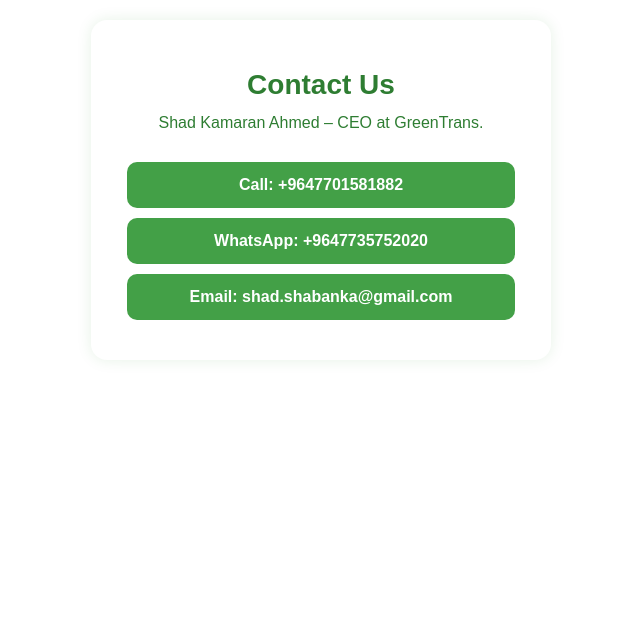
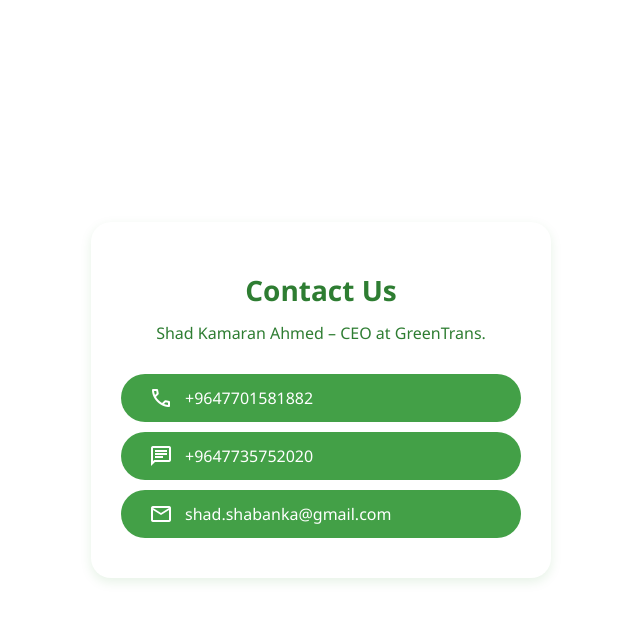
Before and after one commit to contact-info00/Info, a plain HTML site: page index.html in a window 1280 px wide. Shown: the whole page, without its empty margins (319-959 px from the left). Drawn offline with nearby package versions, Linux system fonts and the light colour scheme.

Commit message:
index.html

```diff
--- a/index.html
+++ b/index.html
@@ -1,62 +1,83 @@
 <!DOCTYPE html>
 <html lang="en">
 <head>
-  <meta charset="UTF-8">
-  <meta name="viewport" content="width=device-width, initial-scale=1">
+  <meta charset="UTF-8" />
+  <meta name="viewport" content="width=device-width, initial-scale=1" />
   <title>Contact Shad Kamaran Ahmed</title>
   <style>
     body {
+      font-family: 'Segoe UI', sans-serif;
       background-color: #ffffff;
+      margin: 0;
+      padding: 0;
+      display: flex;
+      justify-content: center;
+      align-items: center;
+      min-height: 100vh;
+    }
+    .card {
+      background: #fff;
+      padding: 30px;
+      border-radius: 20px;
+      box-shadow: 0 4px 12px rgba(0, 128, 0, 0.1);
+      width: 90%;
+      max-width: 400px;
+      text-align: center;
       color: #2e7d32;
-      font-family: 'Arial', sans-serif;
-      margin: 0;
-      padding: 20px;
-      text-align: center;
     }
-    .container {
-      max-width: 400px;
-      margin: auto;
-      padding: 30px;
-      border-radius: 16px;
-      box-shadow: 0 0 15px rgba(0, 128, 0, 0.1);
-      background-color: #ffffff;
-    }
-    h1 {
+    .card h1 {
       font-size: 28px;
       margin-bottom: 10px;
       color: #2e7d32;
     }
-    h2 {
+    .card h2 {
+      font-weight: normal;
       font-size: 16px;
-      font-weight: normal;
       margin-bottom: 30px;
     }
-    .contact-button {
-      display: block;
-      width: 90%;
-      margin: 10px auto;
-      padding: 14px;
-      border-radius: 10px;
-      text-decoration: none;
+    .contact-item {
+      display: flex;
+      align-items: center;
       background-color: #43a047;
       color: white;
-      font-weight: bold;
-      font-size: 16px;
-      transition: 0.3s;
+      padding: 12px 16px;
+      border-radius: 50px;
+      margin: 10px 0;
+      text-decoration: none;
+      font-weight: 500;
+      transition: background-color 0.3s ease;
     }
-    .contact-button:hover {
+    .contact-item:hover {
       background-color: #2e7d32;
     }
+    .contact-item span {
+      margin-left: 12px;
+      text-align: left;
+    }
+    .icon {
+      font-size: 18px;
+    }
   </style>
+  <!-- Google Material Icons -->
+  <link href="https://fonts.googleapis.com/css2?family=Material+Symbols+Outlined" rel="stylesheet" />
 </head>
 <body>
-  <div class="container">
+  <div class="card">
     <h1>Contact Us</h1>
     <h2>Shad Kamaran Ahmed – CEO at GreenTrans.</h2>
 
-    <a class="contact-button" href="tel:+9647701581882">Call: +9647701581882</a>
-    <a class="contact-button" href="https://wa.me/9647735752020">WhatsApp: +9647735752020</a>
-    <a class="contact-button" href="mailto:shad.shabanka@gmail.com">Email: shad.shabanka@gmail.com</a>
+    <a class="contact-item" href="tel:+9647701581882">
+      <span class="material-symbols-outlined icon">call</span>
+      <span>+9647701581882</span>
+    </a>
+    <a class="contact-item" href="https://wa.me/9647735752020">
+      <span class="material-symbols-outlined icon">chat</span>
+      <span>+9647735752020</span>
+    </a>
+    <a class="contact-item" href="mailto:shad.shabanka@gmail.com">
+      <span class="material-symbols-outlined icon">mail</span>
+      <span>shad.shabanka@gmail.com</span>
+    </a>
   </div>
 </body>
 </html>
```
